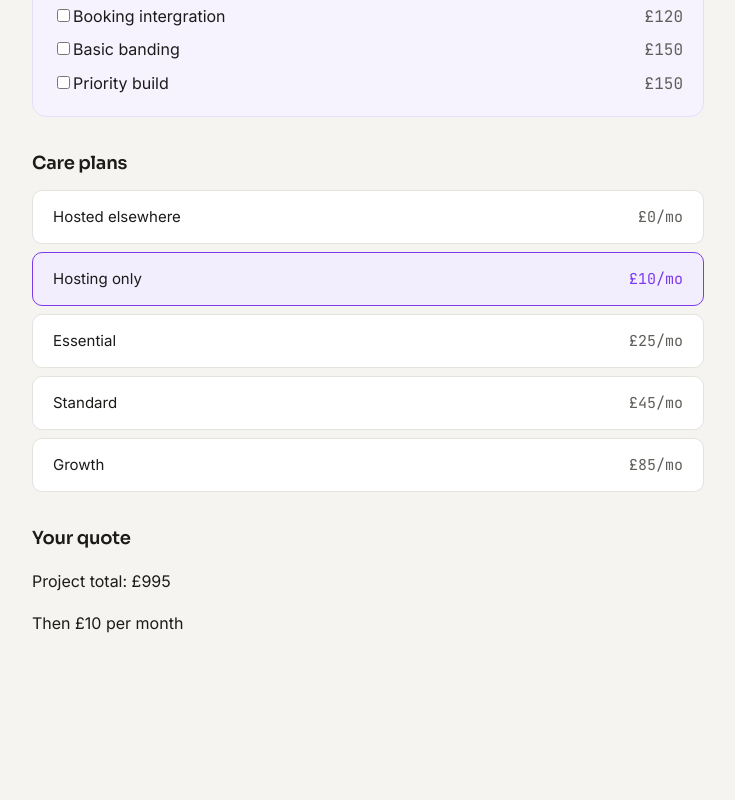
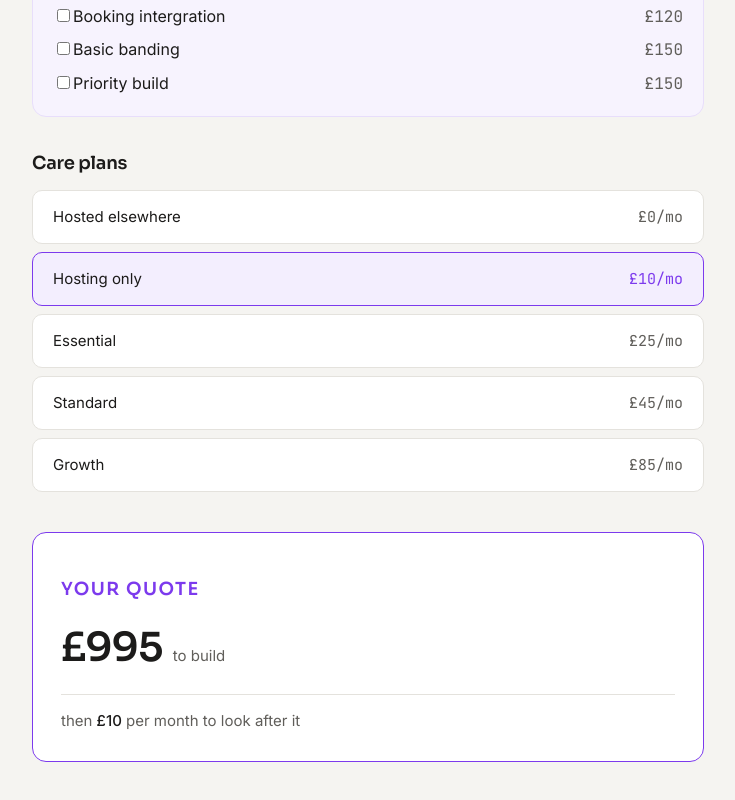
Before and after one commit to SteveJeffs/quote-builder, a React (Vite) app: page / in a window 1280 px wide. Shown: the part 425-1225 px from the top of the page, without its empty margins (272-1007 px from the left). Before the commit the page ends 1125 px from the top, so only its background shows below. Built offline with nearby package versions, Linux system fonts and the light colour scheme.

Commit message:
Style the quote summary

```diff
--- /dev/null
+++ b/src/components/QuoteSummary.css
@@ -0,0 +1,46 @@
+.summary {
+    margin-top: 40px;
+    padding: 10px 28px 28px;
+    background: var(--surface);
+    border: 1.5px solid var(--purple);
+    border-radius: 14px;
+}
+
+.summary-heading {
+    font-size: 13px;
+    font-weight: 600;
+    letter-spacing: 0.08em;
+    text-transform: uppercase;
+    color: var(--purple);
+    margin-bottom: 12px;
+}
+
+.summary-total {
+    display: flex;
+    align-items: baseline;
+    gap: 10px;
+}
+
+.summary-amount {
+    font-family: Sora, sans-serif;
+    font-size: 40px;
+    font-weight: 600;
+    letter-spacing: -0.02em;
+}
+
+.summary-label {
+    font-size: 15px;
+    color: var(--muted);
+}
+.summary-monthly {
+    margin-top: 14px;
+    padding-top: 14px;
+    border-top: 1px solid var(--border);
+    font-size: 15px;
+    color: var(--muted);
+}
+
+.summary-monthly strong {
+    font-weight: 500;
+    color: var(--charcoal);
+}
--- a/src/components/QuoteSummary.jsx
+++ b/src/components/QuoteSummary.jsx
@@ -1,9 +1,20 @@
+import './QuoteSummary.css'
+
 function QuoteSummary(props) {
     return (
-        <div>
-            <h2>Your quote</h2>
-            <p>Project total: £{props.projectTotal}</p>
-            <p>Then £{props.monthly} per month</p>
+        <div className="summary">
+            <h2 className="summary-heading">Your quote</h2>
+
+            <div className="summary-total">
+                <span className="summary-amount">
+                    £{props.projectTotal.toLocaleString('en-GB')}
+                </span>
+                <span className="summary-label">to build</span>
+            </div>
+
+            <div className="summary-monthly">
+                then <strong>£{props.monthly}</strong> per month to look after it
+            </div>
         </div>
     )
 }
```
Also changed, not shown: src/components/Logo.jsx (added, +17 -0 lines).
